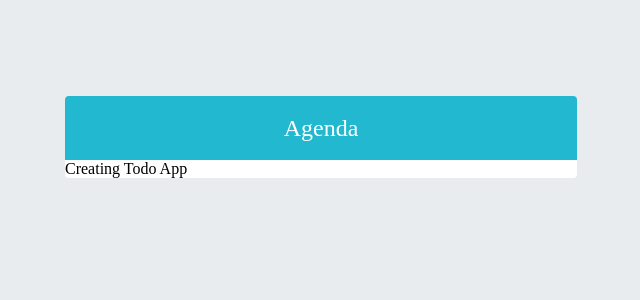
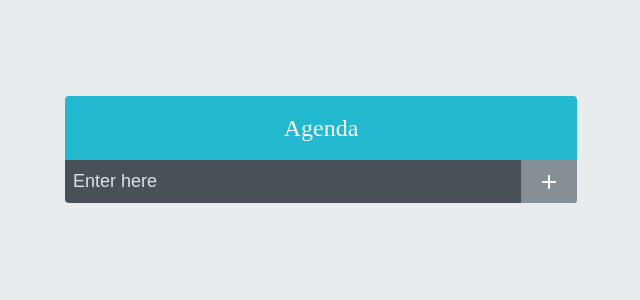
Before and after one commit to songle2900/React, a React (Create React App) app in the folder todo-app/: page / in a window 1280 px wide. Shown: the top 300 px of the page, without its empty margins (319-959 px from the left). Built offline with nearby package versions, Linux system fonts and the light colour scheme.

Commit message:
Creating Insert tab

```diff
--- a/todo-app/src/App.js
+++ b/todo-app/src/App.js
@@ -1,9 +1,14 @@
 import React from 'react';
 import TodoTemplate from './components/TodoTemplate';
+import TodoInsert from './components/TodoInsert';
 
 
 const App = () => {
-  return <TodoTemplate>Creating Todo App</TodoTemplate>
+  return (
+    <TodoTemplate>
+      <TodoInsert />
+    </TodoTemplate>
+  )
 };
 
 export default App;
--- /dev/null
+++ b/todo-app/src/components/TodoInsert.js
@@ -0,0 +1,16 @@
+import React from 'react';
+import { MdAdd } from 'react-icons/md';
+import './TodoInsert.scss';
+
+const TodoInsert = () => {
+    return (
+        <form className="TodoInsert">
+            <input placeholder="Enter here" />
+            <button type="submit">
+                <MdAdd />
+            </button>
+        </form>
+    );
+};
+
+export default TodoInsert;
--- /dev/null
+++ b/todo-app/src/components/TodoInsert.scss
@@ -0,0 +1,37 @@
+.TodoInsert {
+    display: flex;
+    background: #495057;
+    input {
+        // resetting default style
+        background: none;
+        outline: none;
+        border: none;
+        padding: 0.5rem;
+        font-size: 1.125rem;
+        line-height: 1.5;
+        color: white;
+        &::placeholder {
+            color: #dee2e6;
+        }
+        // Take all space except the button
+        flex: 1;
+    }
+    button {
+        // resetting default style
+        background: none;
+        outline: none;
+        border: none;
+        background: #868e96;
+        color: white;
+        padding-left: 1rem;
+        padding-right: 1rem;
+        font-size: 1.5rem;
+        display: flex;
+        align-items: center;
+        cursor: pointer;
+        transition: 0.1s background ease-in;
+        &:hover {
+            background: #adb5bd;
+        }
+    }
+}
```
